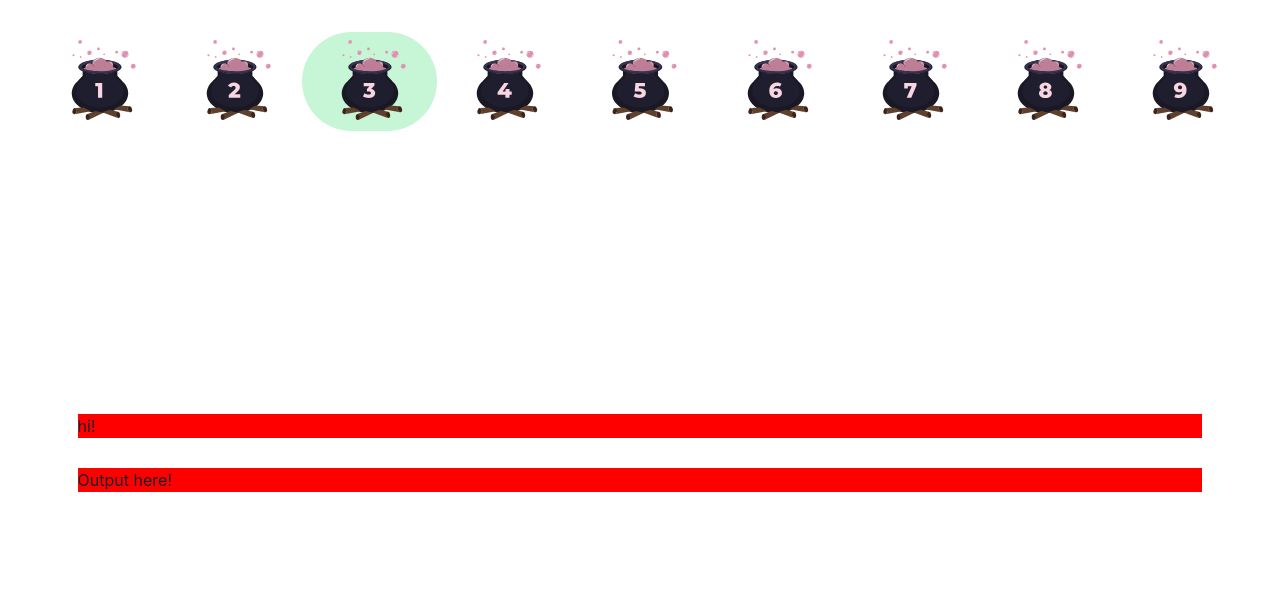
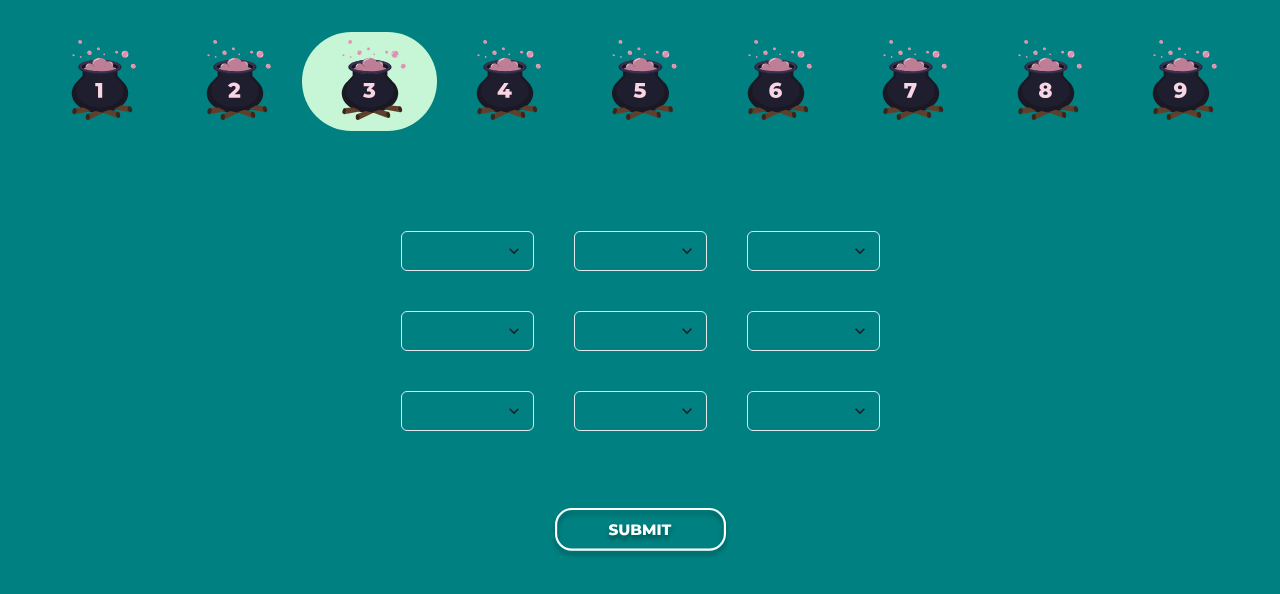
Before and after one commit to HackIllinois/riddles, a React (Vite) app: page /questions in a window 1280 px wide. Both pictures are taken after a click on the tab 369 px from the left and 81 px from the top of the page. Shown: the top 594 px of the page. Built offline with nearby package versions, Linux system fonts and the light colour scheme.

Commit message:
finished most questions

```diff
--- a/src/components/PageContents.tsx
+++ b/src/components/PageContents.tsx
@@ -10,7 +10,7 @@ export default function PageContents({children, bg}: PageContentsProps) {
     const [tooSmall] = useMediaQuery("(max-width: 800px)")
 
     return tooSmall ? <PageTooSmall/> : (
-        <Box bg={bg ?? "white"} h="100%" padding="2.5%">
+        <Box bg={bg ?? "teal"} h="100vh" padding="2.5%">
             <Box>
                 {children}
             </Box>
--- a/src/components/QuestionOutput.tsx
+++ b/src/components/QuestionOutput.tsx
@@ -1,13 +1,21 @@
-import { Box } from "@chakra-ui/react";
+import { Box, VStack, Image } from "@chakra-ui/react";
+import { useState } from "react";
 
 interface QuestionOutputProps {
     children: React.ReactNode;
 }
 
 export default function QuestionOutput({children}: QuestionOutputProps) {
+    const [hovered, setHovered] = useState(false);
+
     return (
-        <Box bg="red" margin="2.5%">
-            {children}
+        <Box margin="5%">
+            <VStack>
+                {children}
+                <Box marginTop="6.5%" onMouseEnter={() => setHovered(true)} onMouseLeave={() => setHovered(false)}>
+                    <Image src={`/assets/submit_${hovered ? "hover" : "unhover"}.svg`} />
+                </Box>
+            </VStack>
         </Box>
     )
 }
--- a/src/components/QuestionText.tsx
+++ b/src/components/QuestionText.tsx
@@ -6,8 +6,10 @@ interface QuestionTextProps {
 
 export default function QuestionText({children}: QuestionTextProps) {
     return (
-        <Box bg="red" margin="2.5%">
-            {children}
+        <Box margin="5%">
+            <Box margin="auto" textAlign="center">
+                {children}
+            </Box>
         </Box>
     )
 }
--- a/src/config.ts
+++ b/src/config.ts
@@ -1,7 +1,8 @@
 // API_BASE_URL = "https://adonix.hackillinois.org/"
 const Config = {
     API_BASE_URL: "http://localhost:3000",
-    NUM_QUESTIONS: 9 as number,
+    NUM_QUESTIONS: 9,
+    CONNECTIONS_OPTIONS: [" ", "Fantasy", "Client", "Hardware", "Server", "Bakery", "Terminal", "Blockchain", "Socket", "Festival"],
 }
 
 export default Config;
--- a/src/questions/Question1.tsx
+++ b/src/questions/Question1.tsx
@@ -1,4 +1,4 @@
-import { Box } from "@chakra-ui/react";
+import { Box, Text, Input } from "@chakra-ui/react";
 import QuestionText from "../components/QuestionText";
 import QuestionOutput from "../components/QuestionOutput";
 
@@ -6,11 +6,11 @@ export default function Question1() {
     return (
         <Box>
             <QuestionText>
-                hi 1!
+                <Text fontSize="4xl"> What is HackIllinois 2024's theme? </Text>
             </QuestionText>
 
             <QuestionOutput>
-                Output here!
+                <Input placeholder='Enter your answer here!' size='lg' _placeholder={{ color: "white" }}/>
             </QuestionOutput>
         </Box>
     )
--- a/src/questions/Question2.tsx
+++ b/src/questions/Question2.tsx
@@ -1,6 +1,8 @@
 import { Box } from "@chakra-ui/react";
 import QuestionText from "../components/QuestionText";
 import QuestionOutput from "../components/QuestionOutput";
+
+
 
 export default function Question1() {
     return (
--- a/src/questions/Question3.tsx
+++ b/src/questions/Question3.tsx
@@ -1,16 +1,63 @@
-import { Box } from "@chakra-ui/react";
 import QuestionText from "../components/QuestionText";
 import QuestionOutput from "../components/QuestionOutput";
+import { Box, Select, SimpleGrid, Text } from "@chakra-ui/react";
+import { useState } from "react";
+import Config from "../config";
+
+interface CustomSelectProps {
+    value: string;
+    onChange: (value: string) => void;
+    options: string[];
+    disabledValues: string[];
+}
+
+const CustomSelect = ({ value, onChange, options, disabledValues }: CustomSelectProps) => {
+    const filteredOptions = options.filter(option => !disabledValues.includes(option));
+
+    return (
+        <Select value={value} onChange={(e) => onChange(e.target.value)}>
+            {filteredOptions.map((option, index) => (
+                <option
+                    key={index}
+                    value={option}
+                >
+                    {disabledValues.includes(option) ? null : option}
+                </option>
+            )).filter((option) => option)}
+        </Select>
+    );
+};
+
 
 export default function Question1() {
+    const [selectValues, setSelectValues] = useState(["", "", "", "", "", "", "", "", ""]);
+
+    // Update select values and options based on the selected values
+    const handleSelectChange = (index: number, value: string) => {
+        const updatedValues = [...selectValues];
+        updatedValues[index] = value;
+        setSelectValues(updatedValues);
+    };
+
+
     return (
         <Box>
             <QuestionText>
-                hi!
+                <Text fontSize="2xl"> </Text>
             </QuestionText>
 
             <QuestionOutput>
-                Output here!
+                <SimpleGrid columns={3} spacing={10}>
+                    {selectValues.map((value, index) => (
+                        <CustomSelect
+                            key={index}
+                            value={value}
+                            onChange={(newValue) => handleSelectChange(index, newValue)}
+                            options={Config.CONNECTIONS_OPTIONS}
+                            disabledValues={selectValues.filter((v, i) => (i !== index) && (v != " "))}
+                        />
+                    ))}
+                </SimpleGrid>
             </QuestionOutput>
         </Box>
     )
--- a/src/questions/Question4.tsx
+++ b/src/questions/Question4.tsx
@@ -1,4 +1,4 @@
-import { Box } from "@chakra-ui/react";
+import { Box, Code } from "@chakra-ui/react";
 import QuestionText from "../components/QuestionText";
 import QuestionOutput from "../components/QuestionOutput";
 
@@ -6,7 +6,11 @@ export default function Question1() {
     return (
         <Box>
             <QuestionText>
-                hi!
+                <Code>
+                    Hi! <br></br>
+                    Test
+                    Test test
+                    </Code>
             </QuestionText>
 
             <QuestionOutput>
--- a/src/questions/Question5.tsx
+++ b/src/questions/Question5.tsx
@@ -1,16 +1,25 @@
-import { Box } from "@chakra-ui/react";
+import { Box, Highlight, NumberInput, NumberInputField, Text } from "@chakra-ui/react";
+import QuestionOutput from "../components/QuestionOutput";
 import QuestionText from "../components/QuestionText";
-import QuestionOutput from "../components/QuestionOutput";
 
 export default function Question1() {
     return (
         <Box>
             <QuestionText>
-                hi!
+                <Text fontSize="2xl">
+                    <Highlight
+                        query={['multiples of 37', '37xyz, 37yzx, 37zxy', '5-digit numbers']}
+                        styles={{ px: '2', py: '1', rounded: 'full', bg: 'teal.100' }}
+                    >
+                        A knight must swing his sword in multiples of 37, but he must also swing between a minimum and a maximum number of times. The knight commander was very vague in exactly how many times he must swing his sword but told him the number in the form of 37xyz, 37yzx, 37zxy must all be valid for how many times the knight must swing his sword. Assume x, y, and z can each be digits 0-9 and repeatable, how many 5-digit numbers could be valid?
+                    </Highlight>
+                </Text>
             </QuestionText>
 
             <QuestionOutput>
-                Output here!
+                <NumberInput>
+                    <NumberInputField />
+                </NumberInput>
             </QuestionOutput>
         </Box>
     )
--- a/src/questions/Question8.tsx
+++ b/src/questions/Question8.tsx
@@ -1,4 +1,4 @@
-import { Box } from "@chakra-ui/react";
+import { Box, Grid, GridItem, HStack, NumberInput, NumberInputField, Text, VStack } from "@chakra-ui/react";
 import QuestionText from "../components/QuestionText";
 import QuestionOutput from "../components/QuestionOutput";
 
@@ -6,11 +6,22 @@ export default function Question1() {
     return (
         <Box>
             <QuestionText>
-                hi!
+                <Text fontSize="2xl">
+                    In a calendar year, what is the minimum and maximum Friday the 13ths that can occur?
+                </Text>
             </QuestionText>
 
             <QuestionOutput>
-                Output here!
+                <VStack>
+                    <HStack>
+                        <Text fontSize="lg"> Min: </Text>
+                        <NumberInput> <NumberInputField /> </NumberInput>
+                    </HStack>
+                    <HStack>
+                        <Text fontSize="lg"> Max: </Text>
+                        <NumberInput> <NumberInputField /> </NumberInput>
+                    </HStack>
+                </VStack>
             </QuestionOutput>
         </Box>
     )
--- a/src/questions/Question9.tsx
+++ b/src/questions/Question9.tsx
@@ -1,16 +1,20 @@
-import { Box } from "@chakra-ui/react";
+import { Box, NumberInput, NumberInputField, Text } from "@chakra-ui/react";
+import QuestionOutput from "../components/QuestionOutput";
 import QuestionText from "../components/QuestionText";
-import QuestionOutput from "../components/QuestionOutput";
 
 export default function Question1() {
     return (
         <Box>
             <QuestionText>
-                hi 9!
+                <Text fontSize="2xl">
+                    The ArchWizard became extremely bored one day and created a machine that contains two chambers of which he cannot peer into. In addition there are two buttons: “create” and “extract”. “create” magically constructs a [some item] in one of the two chambers at random, and “extract” empties out one of the chambers into a nearby storage container at random. Since the ArchWizard is extremely smart, he will always play optimally. What is the expected amount of [items] that will be thrown in the storage container after 100 button presses?
+                </Text>
             </QuestionText>
 
             <QuestionOutput>
-                Output here!
+                <NumberInput>
+                    <NumberInputField />
+                </NumberInput>
             </QuestionOutput>
         </Box>
     )
--- a/src/routes/Questions.tsx
+++ b/src/routes/Questions.tsx
@@ -25,15 +25,13 @@ function Panel({children}: TabPanelProps) {
     return <TabPanel alignContent="center" w="100%" minH="50vh"> {children} </TabPanel>;
 }
 
-
 const problems = Array.from({ length: Config.NUM_QUESTIONS }, (_, index) => index + 1);
-
 
 export default function Questions() {
     return (
         <PageContents>
             <Tabs isFitted variant='soft-rounded' colorScheme='green'>
-                <TabList marginBottom="10%">
+                <TabList marginBottom="2%">
                     {problems.map(createTab)}
                 </TabList>
 
```
